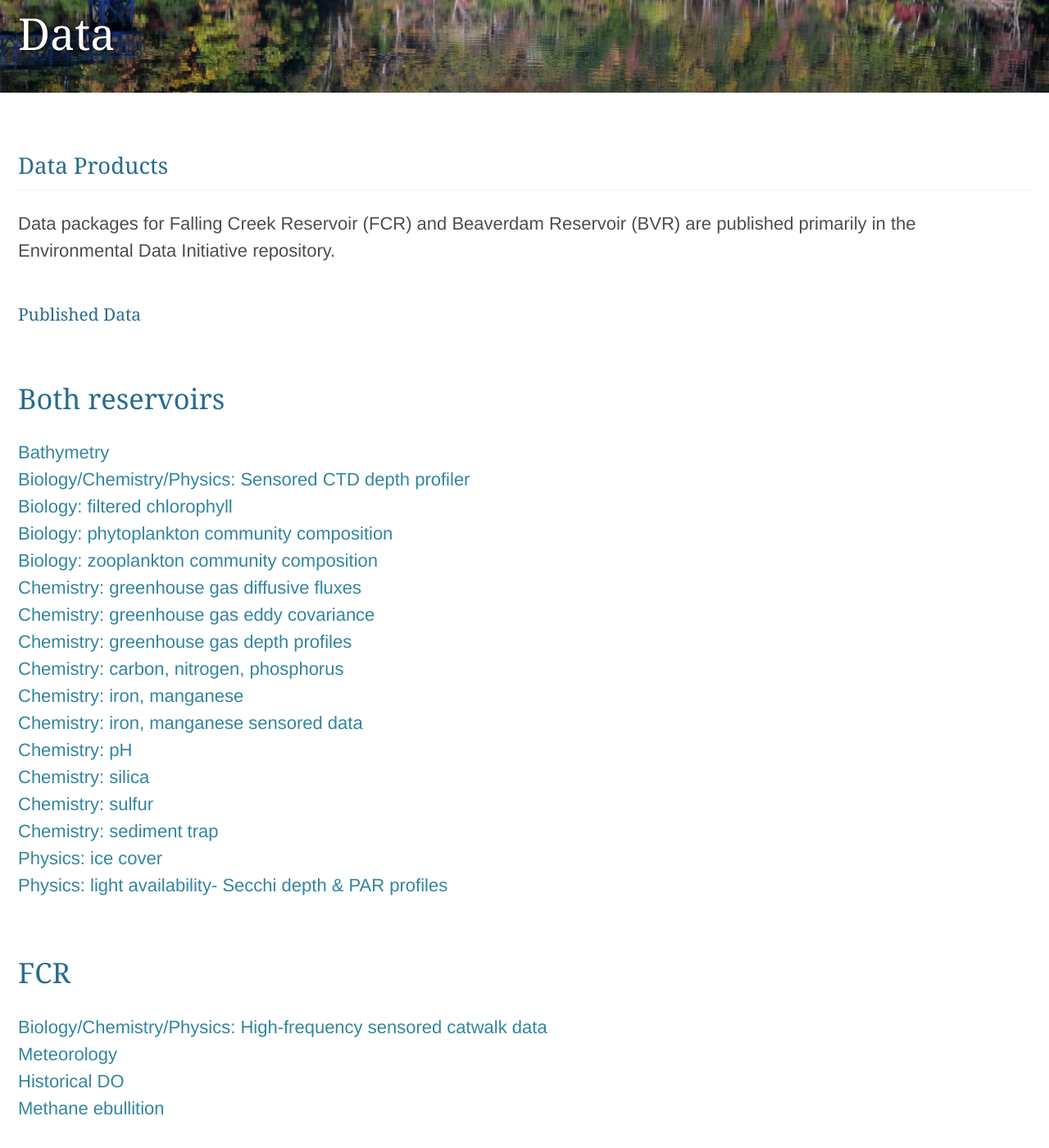
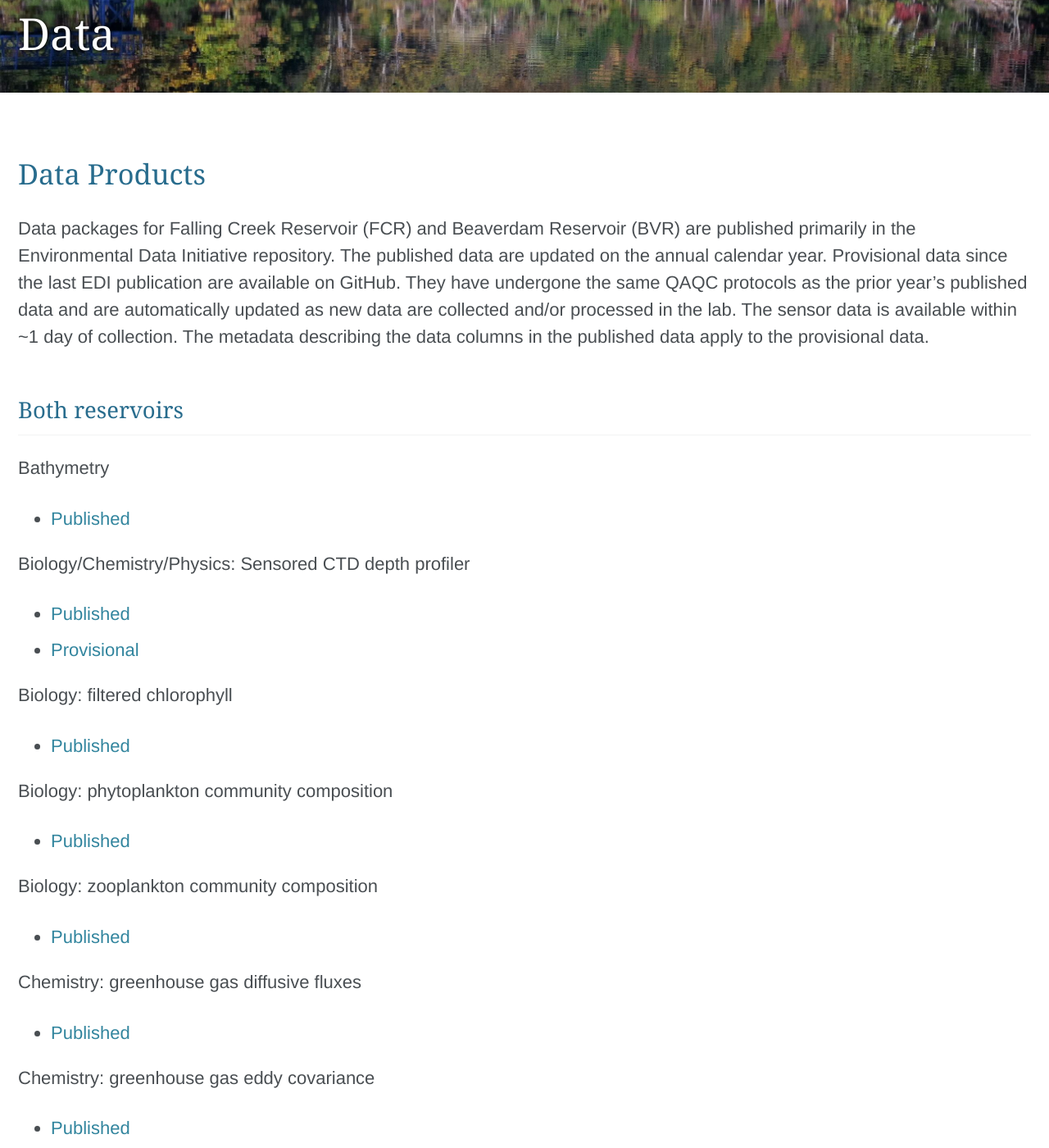
Before and after one commit to LTREB-reservoirs/LTREB-reservoirs.github.io, a Jekyll site: the page built from _pages/data.md, in a window 1280 px wide and 1400 px high, scrolled down 210 px. Shown: the whole window at 82% size. Built offline with Jekyll 4.4.1, drawn with Linux system fonts in a browser that asks for light colours; cached includes are drawn as plain includes; nearby versions of some CDN libraries; some of the changed text lies outside the part shown.

Commit message:
Update data.md

```diff
--- a/_pages/data.md
+++ b/_pages/data.md
@@ -6,50 +6,105 @@
   overlay_image: /assets/images/banner.jpg
 ---
 
-## Data Products
-Data packages for Falling Creek Reservoir (FCR) and Beaverdam Reservoir (BVR) are published primarily in the Environmental Data Initiative repository.
+# Data Products
 
-### Published Data
-# Both reservoirs
-[Bathymetry](https://portal.edirepository.org/nis/mapbrowse?packageid=edi.1254.1)<br />
-[Biology/Chemistry/Physics: Sensored CTD depth profiler](https://portal.edirepository.org/nis/mapbrowse?packageid=edi.200.13)<br />
-[Biology: filtered chlorophyll](https://portal.edirepository.org/nis/mapbrowse?packageid=edi.555.3)<br />
-[Biology: phytoplankton community composition](https://portal.edirepository.org/nis/mapbrowse?packageid=edi.272.7)<br />
-[Biology: zooplankton community composition](https://portal.edirepository.org/nis/mapbrowse?packageid=edi.197.2)<br />
-[Chemistry: greenhouse gas diffusive fluxes](https://portal.edirepository.org/nis/mapbrowse?packageid=edi.1082.2)<br />
-[Chemistry: greenhouse gas eddy covariance](https://portal.edirepository.org/nis/mapbrowse?packageid=edi.1061.2)<br />
-[Chemistry: greenhouse gas depth profiles](https://portal.edirepository.org/nis/mapbrowse?packageid=edi.551.7)<br />
-[Chemistry: carbon, nitrogen, phosphorus](https://portal.edirepository.org/nis/mapbrowse?packageid=edi.199.11)<br />
-[Chemistry: iron, manganese](https://portal.edirepository.org/nis/mapbrowse?packageid=edi.455.7)<br />
-[Chemistry: iron, manganese sensored data](https://portal.edirepository.org/nis/mapbrowse?packageid=edi.1360.1)<br />
-[Chemistry: pH](https://portal.edirepository.org/nis/mapbrowse?packageid=edi.198.11)<br />
-[Chemistry: silica](https://portal.edirepository.org/nis/mapbrowse?packageid=edi.542.1)<br />
-[Chemistry: sulfur](https://portal.edirepository.org/nis/mapbrowse?packageid=edi.607.0)<br />
-[Chemistry: sediment trap](https://portal.edirepository.org/nis/mapbrowse?packageid=edi.1474.1)<br />
-[Physics: ice cover](https://portal.edirepository.org/nis/mapbrowse?packageid=edi.456.4)<br />
-[Physics: light availability- Secchi depth & PAR profiles](https://portal.edirepository.org/nis/mapbrowse?packageid=edi.198.11)<br />
+Data packages for Falling Creek Reservoir (FCR) and Beaverdam Reservoir (BVR) are published primarily in the Environmental Data Initiative repository. The published data are updated on the annual calendar year. Provisional data since the last EDI publication are available on GitHub.  They have undergone the same QAQC protocols as the prior year's published data and are automatically updated as new data are collected and/or processed in the lab.  The sensor data is available within ~1 day of collection.  The metadata describing the data columns in the published data apply to the provisional data.
 
-# FCR
-[Biology/Chemistry/Physics: High-frequency sensored catwalk data](https://portal.edirepository.org/nis/mapbrowse?packageid=edi.271.7)<br />
-[Meteorology](https://portal.edirepository.org/nis/mapbrowse?packageid=edi.389.7)<br />
-[Historical DO](https://portal.edirepository.org/nis/mapbrowse?packageid=edi.1357.1)<br />
-[Methane ebullition](https://portal.edirepository.org/nis/mapbrowse?packageid=edi.440.2)<br />
+## Both reservoirs
+Bathymetry
+- [Published](https://portal.edirepository.org/nis/mapbrowse?packageid=edi.1254.1)
 
-# BVR
-[Biology/Chemistry/Physics: High-frequency sensored platform data](https://portal.edirepository.org/nis/mapbrowse?packageid=edi.725.3)<br />
-[Biology: Chaoborus spp. zooplankton](https://portal.edirepository.org/nis/mapbrowse?packageid=edi.828.1)<br />
+Biology/Chemistry/Physics: Sensored CTD depth profiler
+- [Published](https://portal.edirepository.org/nis/mapbrowse?packageid=edi.200.13)
+- [Provisional](https://raw.githubusercontent.com/CareyLabVT/Reservoirs/master/Data/DataNotYetUploadedToEDI/Secchi/secchi_L1.csv)
 
-# Tunnel Branch
+Biology: filtered chlorophyll
+- [Published](https://portal.edirepository.org/nis/mapbrowse?packageid=edi.555.3)
 
-[Manually-collected discharge](https://portal.edirepository.org/nis/mapbrowse?packageid=edi.454.6)<br />
-[Sensored discharge](https://portal.edirepository.org/nis/mapbrowse?packageid=edi.202.10)<br />
-[Organic carbon loads](https://portal.edirepository.org/nis/mapbrowse?packageid=edi.127.1)<br />
+Biology: phytoplankton community composition
+- [Published](https://portal.edirepository.org/nis/mapbrowse?packageid=edi.272.7)
 
-# Ancillary
-[Model configurations for GLM-AED](https://portal.edirepository.org/nis/mapbrowse?packageid=edi.1127.1)<br />
-[Sediment core data](https://portal.edirepository.org/nis/mapbrowse?packageid=edi.1299.1)<br />
-[EEMs](https://portal.edirepository.org/nis/mapbrowse?packageid=edi.841.1)<br />
+Biology: zooplankton community composition
+- [Published](https://portal.edirepository.org/nis/mapbrowse?packageid=edi.197.2)
 
-### Provisional Data
+Chemistry: greenhouse gas diffusive fluxes
+- [Published](https://portal.edirepository.org/nis/mapbrowse?packageid=edi.1082.2)
 
-GitHub L1 links
+Chemistry: greenhouse gas eddy covariance
+- [Published](https://portal.edirepository.org/nis/mapbrowse?packageid=edi.1061.2)
+
+Chemistry: greenhouse gas depth profiles
+-  [Published](https://portal.edirepository.org/nis/mapbrowse?packageid=edi.551.7)
+
+Chemistry: carbon, nitrogen, phosphorus
+- [Published](https://portal.edirepository.org/nis/mapbrowse?packageid=edi.199.11)
+
+Chemistry: iron, manganese
+- [Published](https://portal.edirepository.org/nis/mapbrowse?packageid=edi.455.7)
+
+Chemistry: iron, manganese sensored data
+- [Published](https://portal.edirepository.org/nis/mapbrowse?packageid=edi.1360.1)
+
+Chemistry: pH
+- [Published](https://portal.edirepository.org/nis/mapbrowse?packageid=edi.198.11)
+
+Chemistry: silica
+- [Published](https://portal.edirepository.org/nis/mapbrowse?packageid=edi.542.1)
+
+Chemistry: sulfur
+- [Published](https://portal.edirepository.org/nis/mapbrowse?packageid=edi.607.0)
+
+Chemistry: sediment trap
+- [Published](https://portal.edirepository.org/nis/mapbrowse?packageid=edi.1474.1)
+
+Physics: ice cover
+- [Published](https://portal.edirepository.org/nis/mapbrowse?packageid=edi.456.4)
+
+Physics: light availability- Secchi depth & PAR profiles
+- [Published](https://portal.edirepository.org/nis/mapbrowse?packageid=edi.198.11)
+
+## FCR
+Biology/Chemistry/Physics: High-frequency sensored catwalk data
+- [Published](https://portal.edirepository.org/nis/mapbrowse?packageid=edi.271.7)
+- [Provisional](https://raw.githubusercontent.com/FLARE-forecast/FCRE-data/fcre-catwalk-data-qaqc/fcre-waterquality_L1.csv)
+
+Meteorology
+- [Published](https://portal.edirepository.org/nis/mapbrowse?packageid=edi.389.7)
+- [Provisional](https://raw.githubusercontent.com/FLARE-forecast/FCRE-data/fcre-metstation-data-qaqc/FCRmet_L1.csv)
+
+Historical DO
+- [Published](https://portal.edirepository.org/nis/mapbrowse?packageid=edi.1357.1)
+
+Methane ebullition
+- [Published](https://portal.edirepository.org/nis/mapbrowse?packageid=edi.440.2)
+
+## BVR
+
+Biology/Chemistry/Physics: High-frequency sensored platform data
+- [Published](https://portal.edirepository.org/nis/mapbrowse?packageid=edi.725.3)
+- [Provisional](https://raw.githubusercontent.com/FLARE-forecast/BVRE-data/bvre-platform-data-qaqc/bvre-waterquality_L1.csv)
+
+Biology: Chaoborus spp. zooplankton
+- [Published](https://portal.edirepository.org/nis/mapbrowse?packageid=edi.828.1)
+
+### Tunnel Branch
+
+Manually-collected discharge
+- [Published](https://portal.edirepository.org/nis/mapbrowse?packageid=edi.454.6)
+
+Sensored discharge
+- [Published](https://portal.edirepository.org/nis/mapbrowse?packageid=edi.202.10)
+
+Organic carbon loads
+- [Published](https://portal.edirepository.org/nis/mapbrowse?packageid=edi.127.1)
+
+### Ancillary
+
+Model configurations for GLM-AED
+- [Published](https://portal.edirepository.org/nis/mapbrowse?packageid=edi.1127.1)
+
+Sediment core data
+- [Published](https://portal.edirepository.org/nis/mapbrowse?packageid=edi.1299.1)
+
+EEMs
+- [Published](https://portal.edirepository.org/nis/mapbrowse?packageid=edi.841.1)
```
